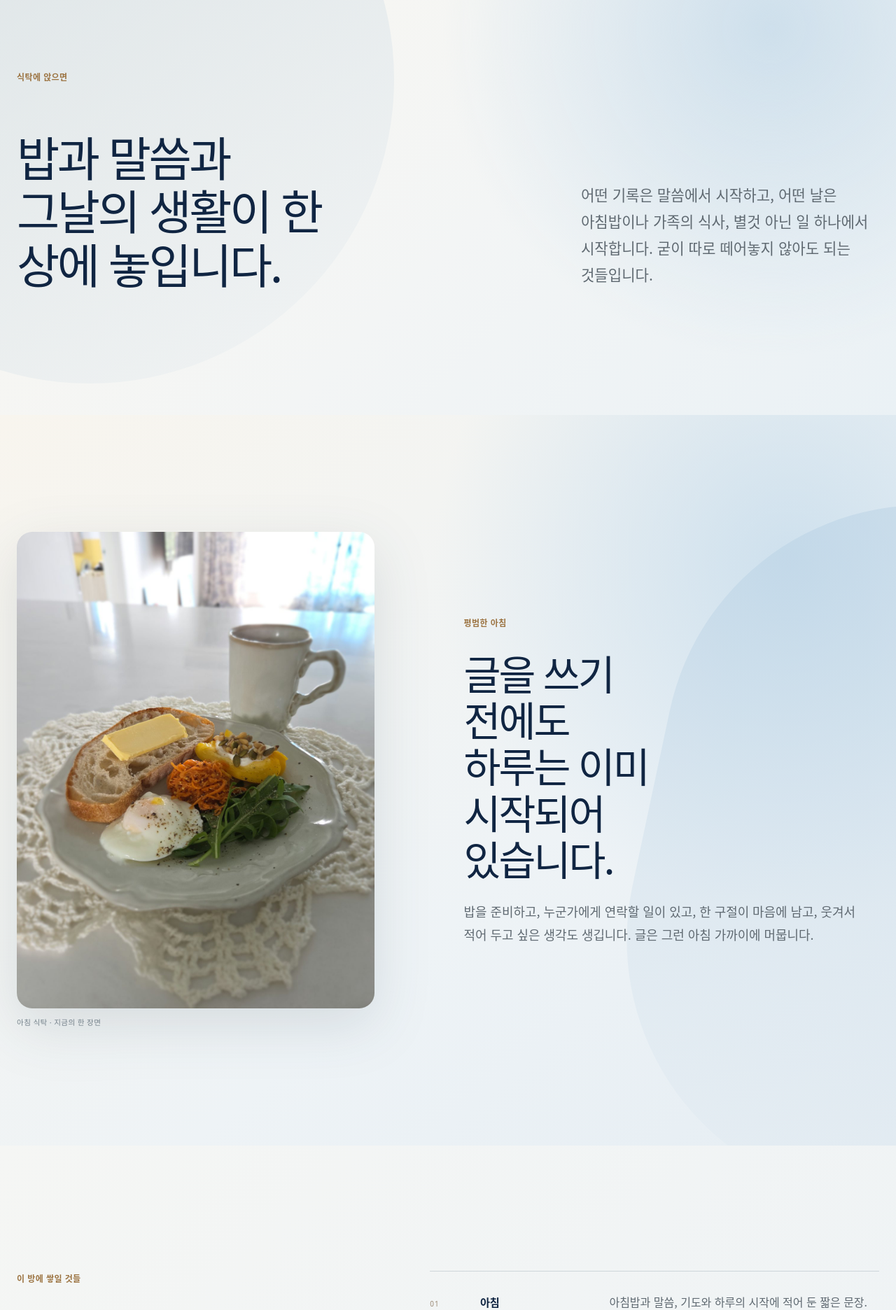
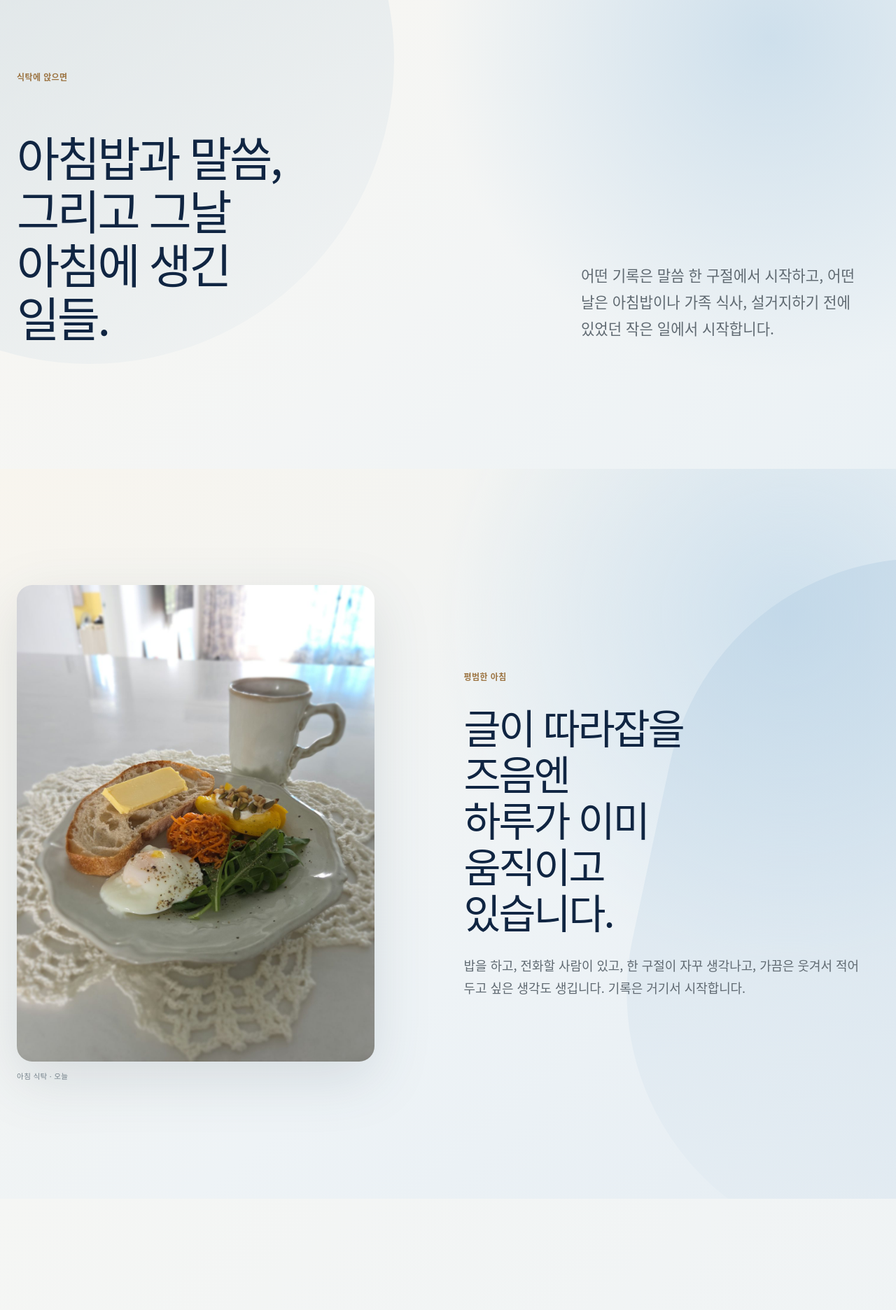
Before and after one commit to k-mama/esthercho, a Next.js app: page /ko/notes in a window 1280 px wide. Shown: the part 880-2752 px from the top of the page at 70% size. Built offline with nearby package versions, Linux system fonts and the light colour scheme.

Commit message:
copy: make Korean Morning Table more human

```diff
--- a/src/app/ko/notes/page.tsx
+++ b/src/app/ko/notes/page.tsx
@@ -10,10 +10,10 @@ export const metadata: Metadata = {
 };
 
 const tableThreads = [
-  ["아침", "아침밥과 말씀, 기도와 하루의 시작에 적어 둔 짧은 문장."],
-  ["가족", "가족에게 차린 밥상과 오래 반복되어 온 평범한 돌봄의 시간."],
-  ["사람들", "친구들과 함께한 식사, 계절 음식, 사람이 오며 생긴 일상의 이야기."],
-  ["부엌 메모", "요리하며 반복해 온 작은 습관과 레시피가 되기 전 기억해 둘 것들."],
+  ["아침", "아침밥과 말씀, 기도, 그리고 하루가 소란해지기 전에 붙잡아 둔 몇 줄."],
+  ["가족", "가족에게 차린 밥과 자꾸 식탁으로 돌아오는 평범한 돌봄."],
+  ["사람들", "친구, 함께 먹은 음식, 계절의 맛, 사람이 오면 함께 따라오는 이야기."],
+  ["부엌 메모", "요리할 때 반복하는 작은 습관과 언젠가 레시피가 될지도 모르는 메모."],
 ] as const;
 
 export default function KoreanNotesPage() {
@@ -37,12 +37,12 @@ export default function KoreanNotesPage() {
           <p className="morning-kicker">식탁에 앉으면</p>
           <div className="morning-foyer-grid">
             <h2 id="morning-foyer-title">
-              <span>밥과 말씀과</span>
-              <span>그날의 생활이 한 상에 놓입니다.</span>
+              <span>아침밥과 말씀,</span>
+              <span>그리고 그날 아침에 생긴 일들.</span>
             </h2>
             <p>
-              어떤 기록은 말씀에서 시작하고, 어떤 날은 아침밥이나 가족의 식사,
-              별것 아닌 일 하나에서 시작합니다. 굳이 따로 떼어놓지 않아도 되는 것들입니다.
+              어떤 기록은 말씀 한 구절에서 시작하고, 어떤 날은 아침밥이나 가족 식사,
+              설거지하기 전에 있었던 작은 일에서 시작합니다.
             </p>
           </div>
         </div>
@@ -59,18 +59,18 @@ export default function KoreanNotesPage() {
               sizes="(max-width: 899px) 88vw, 40vw"
               priority
             />
-            <figcaption>아침 식탁 · 지금의 한 장면</figcaption>
+            <figcaption>아침 식탁 · 오늘</figcaption>
           </figure>
 
           <div className="morning-present-copy">
             <p className="morning-kicker">평범한 아침</p>
             <h2 id="morning-present-title">
-              <span>글을 쓰기 전에도</span>
-              <span>하루는 이미 시작되어 있습니다.</span>
+              <span>글이 따라잡을 즈음엔</span>
+              <span>하루가 이미 움직이고 있습니다.</span>
             </h2>
             <p>
-              밥을 준비하고, 누군가에게 연락할 일이 있고, 한 구절이 마음에 남고,
-              웃겨서 적어 두고 싶은 생각도 생깁니다. 글은 그런 아침 가까이에 머뭅니다.
+              밥을 하고, 전화할 사람이 있고, 한 구절이 자꾸 생각나고,
+              가끔은 웃겨서 적어 두고 싶은 생각도 생깁니다. 기록은 거기서 시작합니다.
             </p>
           </div>
         </div>
@@ -79,10 +79,10 @@ export default function KoreanNotesPage() {
       <section className="morning-threads" aria-labelledby="morning-threads-title">
         <div className="container morning-threads-inner">
           <div className="morning-threads-heading">
-            <p className="morning-kicker">이 방에 쌓일 것들</p>
+            <p className="morning-kicker">자꾸 돌아오는 것들</p>
             <h2 id="morning-threads-title">
-              <span>자료가 많아져도</span>
-              <span>네 갈래로 천천히 이어집니다.</span>
+              <span>이 네 가지는</span>
+              <span>자꾸 다시 옵니다.</span>
             </h2>
           </div>
 
@@ -103,17 +103,17 @@ export default function KoreanNotesPage() {
           <div>
             <p className="morning-kicker">식탁에서 원고로</p>
             <h2 id="morning-manuscript-title">
-              <span>어떤 기록은</span>
+              <span>이 아침들 가운데 일부가</span>
               <span>Manna on the Table이 되어가고 있습니다.</span>
             </h2>
           </div>
 
           <div className="morning-manuscript-copy">
             <p>
-              묵상 원고는 영어 기준 원문을 먼저 완성하고 있습니다. 이후 언어판은
-              잠금된 영문 원고를 바탕으로 준비합니다.
+              영어 원고를 먼저 완성하고 있습니다. 이후 언어판은 잠금된 영문을
+              바탕으로 준비합니다.
             </p>
-            <p>출간 정보는 실제로 확정된 뒤에 공개합니다.</p>
+            <p>출간 정보는 확정된 뒤에 공개합니다.</p>
             <Link href="/ko/books/" className="morning-link">
               책 프로젝트 보기
             </Link>
@@ -125,8 +125,8 @@ export default function KoreanNotesPage() {
         <div className="container morning-close-inner">
           <p className="morning-kicker">다음 아침</p>
           <h2 id="morning-close-title">
-            <span>실제로 차린 밥상 한 장씩,</span>
-            <span>이 방은 조금씩 넓어집니다.</span>
+            <span>내일도</span>
+            <span>아침밥은 차려집니다.</span>
           </h2>
         </div>
       </section>
```
